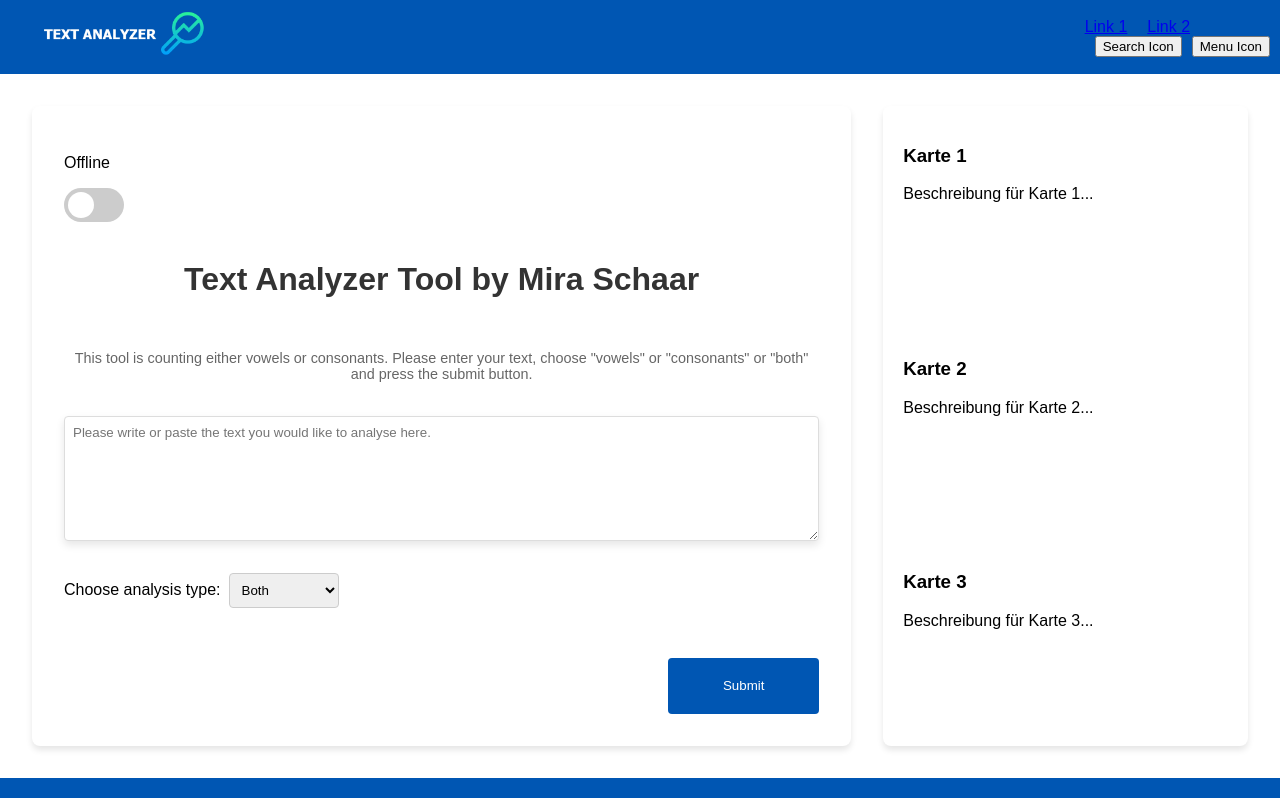
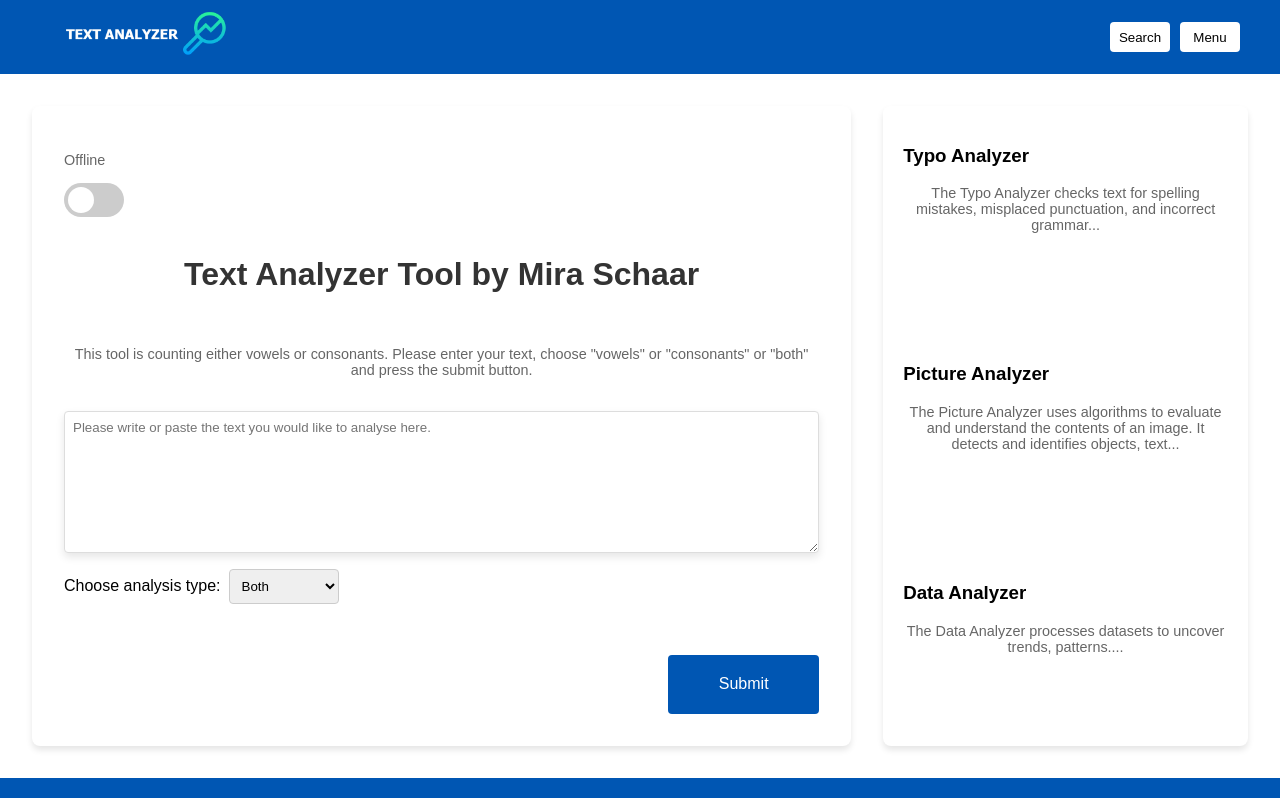
Before and after one commit to Miriimausi/FrontendTextAnalyzer, an Angular app: page / in a window 1280 px wide. Built offline with nearby package versions, Linux system fonts and the light colour scheme.

Commit message:
Better designs and layout of the website

```diff
--- a/src/app/app.component.css
+++ b/src/app/app.component.css
@@ -9,26 +9,22 @@
 }
 
 .logo-container .logo {
-  height: 50px; /* Adjust as needed */
+  height: 50px;
+  margin-left: 10%;
 }
 
-.navigation .nav-links {
-  list-style-type: none;
-  margin: 0;
-  padding: 0;
-}
-
-.navigation .nav-links li {
-  display: inline;
+.nav-buttons {
+  display: flex;
   margin-right: 20px;
 }
 
-.nav-icons {
-  display: flex;
-}
-
-.nav-icons button {
-  margin-left: 10px;
+.nav-buttons button {
+  background-color: white;
+  border: none;
+  margin-right: 10px;
+  width: 60px;
+  height: 30px;
+  border-radius: 4px;
 }
 
 
@@ -40,8 +36,8 @@
   margin: 2rem;
   height: 80vh;
 }
+
 .text-analyzer-container {
-
   max-width: 70%;
   padding: 2rem;
   background-color: #FFFFFF;
@@ -72,6 +68,7 @@
 
 .text-input {
   width: 100%;
+  height: 100%;
   padding: 0.5rem;
   border: 1px solid #ddd;
   border-radius: 4px;
@@ -86,6 +83,7 @@
 .text-input:focus {
   box-shadow: 0 6px 12px rgba(0, 0, 0, 0.2); /* Larger shadow for when the input is focused */
 }
+
 body {
   margin: 0;
   font-family: Arial, sans-serif;
@@ -104,6 +102,8 @@ body {
   display: inline-block; /* Change to inline-block if you don't want full width */
   margin-left: auto; /* Align to the right */
   width: 20%; /* Button width as per your requirement */
+  height: auto;
+  font-size: medium;
 }
 
 .analyze-button:hover {
--- a/src/app/app.component.html
+++ b/src/app/app.component.html
@@ -1,34 +1,28 @@
 <!DOCTYPE html>
 <html lang="en">
+
 <head>
   <meta charset="UTF-8">
   <meta name="viewport" content="width=device-width, initial-scale=1.0">
   <title>Text Analyzer</title>
 </head>
+
 <body>
 <header class="top-nav">
   <div class="logo-container">
-    <a href="/" class="logo-link">
       <img src="assets/logo.png" alt="Logo" class="logo">
-    </a>
   </div>
   <nav class="navigation">
-    <ul class="nav-links">
-      <li><a href="#">Link 1</a></li> <!-- Replace # with actual link paths -->
-      <li><a href="#">Link 2</a></li>
-      <!-- Add more links as needed -->
-    </ul>
-    <div class="nav-icons">
-      <button class="search-button">Search Icon</button> <!-- Replace with actual icons or images -->
-      <button class="menu-button">Menu Icon</button>
+    <div class="nav-buttons">
+      <button class="search-button">Search</button>
+      <button class="menu-button">Menu</button>
     </div>
   </nav>
 </header>
 <div class="content-area clearfix">
   <div class="text-analyzer-container">
 
-
-      <app-toggle-switch (toggleChange)="handleToggle($event)"></app-toggle-switch>
+    <app-toggle-switch (toggleChange)="handleToggle($event)"></app-toggle-switch>
 
     <h1 class="title">Text Analyzer Tool by Mira Schaar</h1>
     <p class="description">
@@ -55,16 +49,18 @@
 
   <div class="sidebar">
     <a class="card">
-      <h3>Karte 1</h3>
-      <p>Beschreibung für Karte 1...</p>
+      <h3>Typo Analyzer</h3>
+      <p class="description">
+        The Typo Analyzer checks text for spelling mistakes, misplaced punctuation, and incorrect grammar...</p>
     </a>
     <a class="card">
-      <h3>Karte 2</h3>
-      <p>Beschreibung für Karte 2...</p>
+      <h3>Picture Analyzer</h3>
+      <p class="description">The Picture Analyzer uses algorithms to evaluate and understand the contents of an image.
+        It detects and identifies objects, text...</p>
     </a>
     <a class="card">
-      <h3>Karte 3</h3>
-      <p>Beschreibung für Karte 3...</p>
+      <h3>Data Analyzer</h3>
+      <p class="description">The Data Analyzer processes datasets to uncover trends, patterns....</p>
     </a>
   </div>
 </div>
--- a/src/app/toggle-switch/toggle-switch.component.css
+++ b/src/app/toggle-switch/toggle-switch.component.css
@@ -1,4 +1,12 @@
 /* The switch - the box around the slider */
+
+.toggle-text{
+  color: #666;
+  font-size: 0.9rem;
+  font-family: 'Arial', sans-serif;
+
+
+}
 .toggle-switch {
   position: relative;
   display: inline-block;
--- a/src/app/toggle-switch/toggle-switch.component.html
+++ b/src/app/toggle-switch/toggle-switch.component.html
@@ -1,5 +1,5 @@
 
-  <p>{{ isToggled ? 'Online' : 'Offline' }}</p>
+  <p class ="toggle-text"> {{ isToggled ? 'Online' : 'Offline' }}</p>
   <label class="toggle-switch">
     <input type="checkbox" [(ngModel)]="isToggled" (change)="onToggleChange($event)">
     <span class="slider"></span>
```
